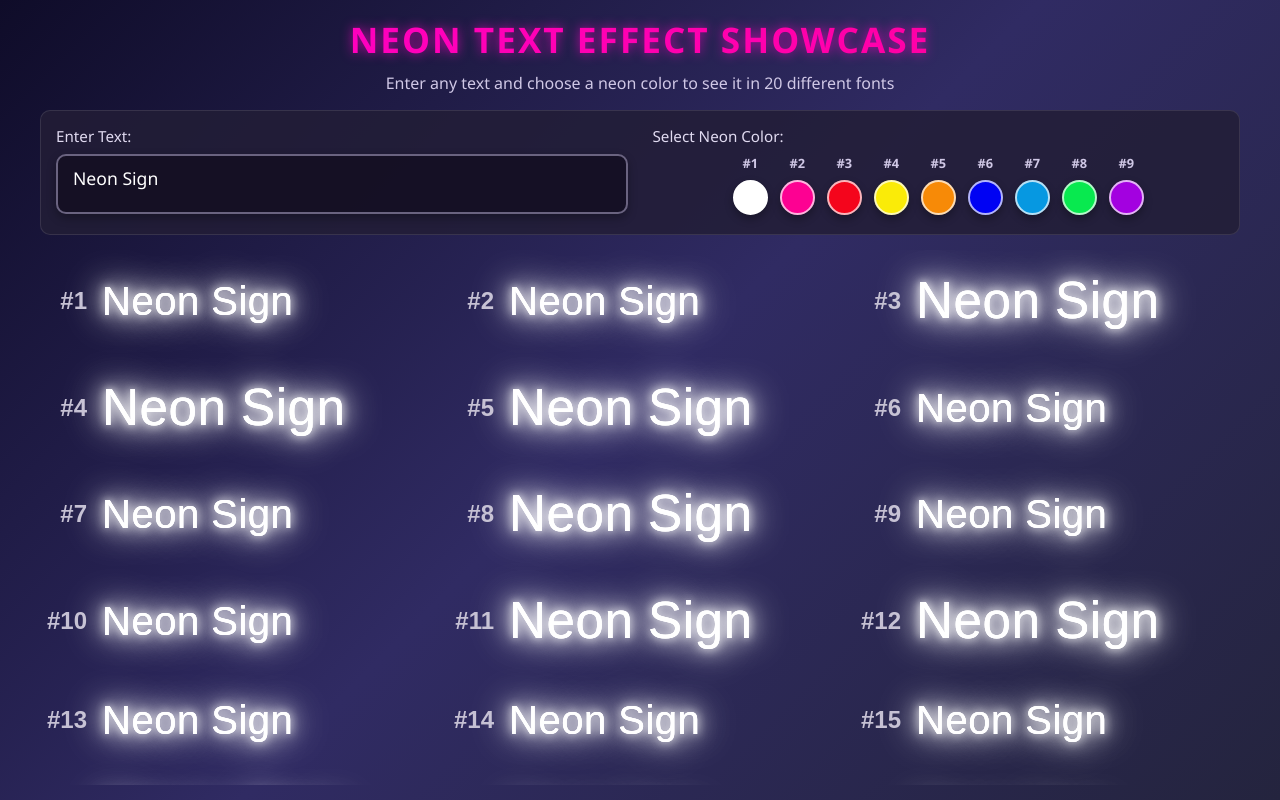
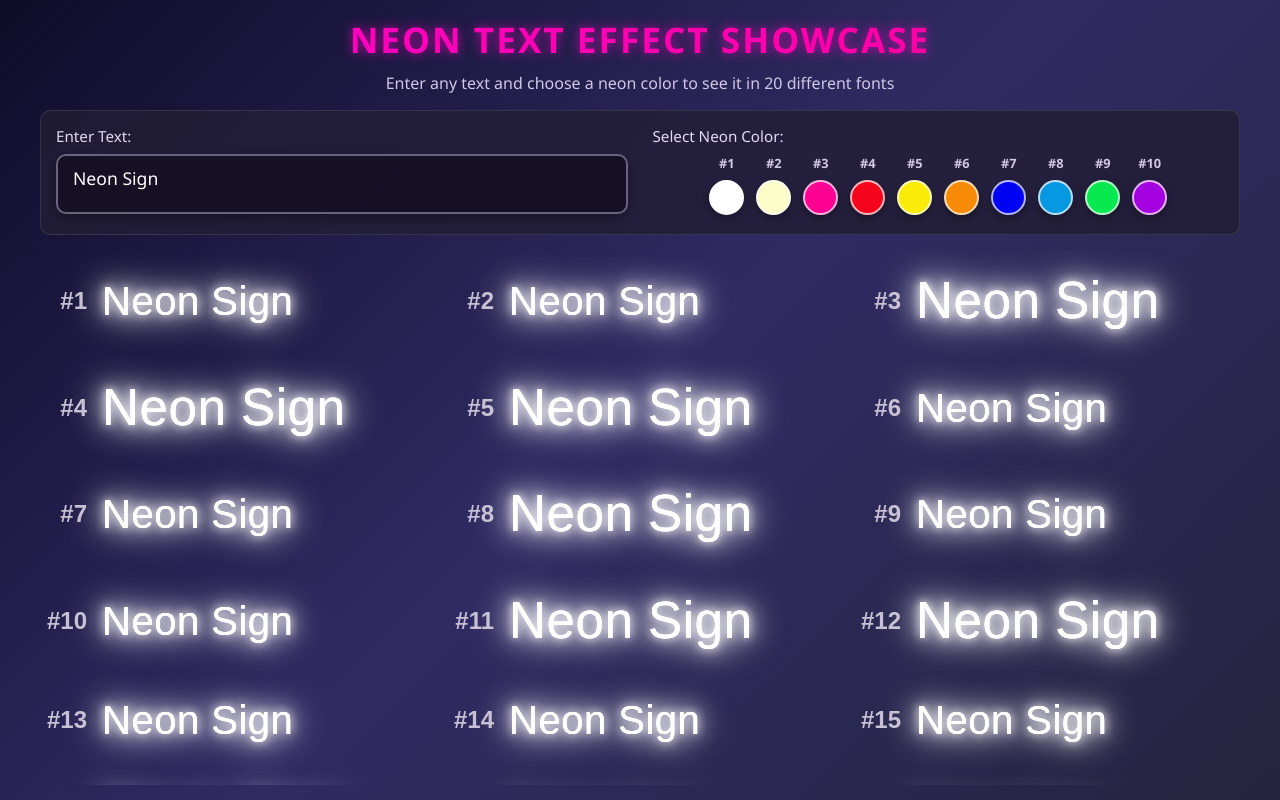
Before and after one commit to phil112333/neon-text-preview, a plain HTML site: page index.html in a window 1280 px wide. Drawn offline with Linux system fonts and the light colour scheme; a web font is replaced by a local one.

Commit message:
Update index.html

```diff
--- a/index.html
+++ b/index.html
@@ -412,9 +412,11 @@
               <div class="color-number">#7</div>
               <div class="color-number">#8</div>
               <div class="color-number">#9</div>
+              <div class="color-number">#10</div>
             </div>
             <div class="color-boxes">
               <div class="color-box active" style="background-color: #FFFFFF;" data-color="#FFFFFF"></div>
+              <div class="color-box" style="background-color: #FBFDC8;" data-color="#FBFDC8"></div>
               <div class="color-box" style="background-color: #FD0192;" data-color="#FD0192"></div>
               <div class="color-box" style="background-color: #F4051C;" data-color="#F4051C"></div>
               <div class="color-box" style="background-color: #FAEB08;" data-color="#FAEB08"></div>
```
